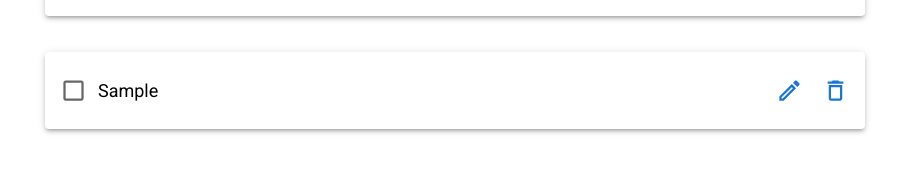
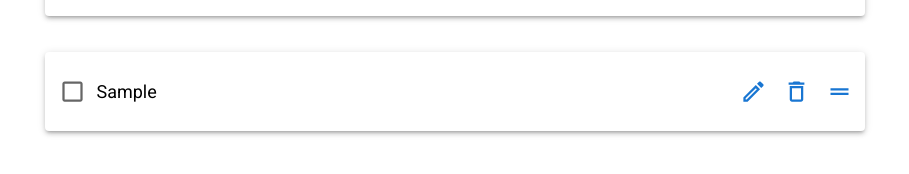
Before and after one commit to AlexFreshIce/simple_todo, a React (Create React App) app: page / in a window 1280 px wide. Both pictures are taken after typing "Sample" into the empty fields and a click on the button "ADD". Shown: the part 226-400 px from the top of the page, without its empty margins (185-1094 px from the left). Built offline with nearby package versions, Linux system fonts and the light colour scheme.

Commit message:
add drag and drop, replace selectors to slice

```diff
--- a/package.json
+++ b/package.json
@@ -6,7 +6,7 @@
     "@emotion/react": "^11.11.1",
     "@emotion/styled": "^11.11.0",
     "@mui/icons-material": "^5.14.0",
-    "@mui/material": "^5.14.0",
+    "@mui/material": "^5.14.1",
     "@reduxjs/toolkit": "^1.9.5",
     "@testing-library/jest-dom": "^5.16.5",
     "@testing-library/react": "^13.4.0",
@@ -16,6 +16,7 @@
     "@types/react": "^18.2.14",
     "@types/react-dom": "^18.2.6",
     "react": "^18.2.0",
+    "react-beautiful-dnd": "^13.1.1",
     "react-dom": "^18.2.0",
     "react-redux": "^8.1.1",
     "react-scripts": "5.0.1",
@@ -47,5 +48,8 @@
       "last 1 firefox version",
       "last 1 safari version"
     ]
+  },
+  "devDependencies": {
+    "@types/react-beautiful-dnd": "^13.1.4"
   }
 }
--- a/src/components/CustomTextArea.tsx
+++ b/src/components/CustomTextArea.tsx
@@ -6,7 +6,6 @@ import { ChangeEvent, FC, LegacyRef } from "react";
 type CustomTextAreaType = {
   textareaRef: LegacyRef<HTMLTextAreaElement> | null;
   value: string;
-  id: string;
   onTextAreaChange: (e: ChangeEvent<HTMLTextAreaElement>) => void;
   onSaveButtonClick: () => void;
   isChecked: boolean;
@@ -29,7 +28,6 @@ export const CustomTextArea: FC<CustomTextAreaType> = (props) => {
   const {
     textareaRef,
     value,
-    id,
     onTextAreaChange,
     onSaveButtonClick,
     isChecked,
@@ -43,7 +41,6 @@ export const CustomTextArea: FC<CustomTextAreaType> = (props) => {
       readOnly
       autoComplete="on"
       value={value}
-      id={id}
       onChange={onTextAreaChange}
       onBlur={onSaveButtonClick}
       css={[
--- a/src/components/ItemTodo.tsx
+++ b/src/components/ItemTodo.tsx
@@ -1,14 +1,22 @@
 import DeleteOutlinedIcon from "@mui/icons-material/DeleteOutlined";
+import DragHandleOutlinedIcon from "@mui/icons-material/DragHandleOutlined";
 import EditOutlinedIcon from "@mui/icons-material/EditOutlined";
 import SaveOutlinedIcon from "@mui/icons-material/SaveOutlined";
 import { Checkbox, IconButton, ListItem } from "@mui/material";
 import { ChangeEvent, FC, useEffect, useRef, useState } from "react";
-import { useDispatch } from "react-redux";
+import { Draggable } from "react-beautiful-dnd";
+import { useDispatch, useSelector } from "react-redux";
 import { AppDispatch } from "../store";
-import { todoChecked, todoEdit, todoRemove } from "../store/todoSlice";
+import {
+  isFilterAllSelector,
+  todoChecked,
+  todoEdit,
+  todoRemove,
+} from "../store/todoSlice";
 import { CustomTextArea } from "./CustomTextArea";
 
 type ItemTodoType = {
+  index: number;
   itemID: string;
   value: string;
   isChecked: boolean;
@@ -16,6 +24,7 @@ type ItemTodoType = {
 };
 
 export const ItemTodo: FC<ItemTodoType> = ({
+  index,
   value,
   itemID,
   isLastItem,
@@ -25,6 +34,7 @@ export const ItemTodo: FC<ItemTodoType> = ({
   const [editMode, setEditMode] = useState(false);
   const textareaRef = useRef<HTMLTextAreaElement | null>(null);
   const dispatch = useDispatch<AppDispatch>();
+  const isFilterAll = useSelector(isFilterAllSelector);
 
   useEffect(() => {
     if (textareaRef && textareaRef.current) {
@@ -64,34 +74,57 @@ export const ItemTodo: FC<ItemTodoType> = ({
   };
 
   return (
-    <ListItem divider={!isLastItem} sx={{ pl: "6px", pr: "1.1rem" }}>
+    <Draggable
+      key={itemID}
+      draggableId={itemID}
+      index={index}
+      isDragDisabled={!isFilterAll}
+    >
+      {(provided) => (
+        <ListItem
+          divider={!isLastItem}
+          sx={{ p: "0.5rem 0.25rem" }}
+          ref={provided.innerRef}
+          {...provided.draggableProps}
+        >
           <Checkbox checked={isChecked} onChange={onCheckBoxToggle} />
+
           <CustomTextArea
             textareaRef={textareaRef}
             value={todoValue}
-        id={itemID}
             onTextAreaChange={onTextAreaChange}
             onSaveButtonClick={onSaveButtonClick}
             isChecked={isChecked}
             isEditMode={editMode}
           />
+
           <IconButton
-        edge="end"
-        aria-label="delete"
+            aria-label={editMode ? "save" : "edit"}
             color="primary"
-        sx={{ mr: "0.2rem" }}
             onClick={editMode ? onSaveButtonClick : onEditButtonClick}
           >
             {editMode ? <SaveOutlinedIcon /> : <EditOutlinedIcon />}
           </IconButton>
+
           <IconButton
-        edge="end"
             aria-label="delete"
             color="primary"
             onClick={onDeleteButtonClick}
           >
             <DeleteOutlinedIcon />
           </IconButton>
+
+          {isFilterAll ? (
+            <IconButton
+              aria-label="drag"
+              color="primary"
+              {...provided.dragHandleProps}
+            >
+              <DragHandleOutlinedIcon />
+            </IconButton>
+          ) : null}
         </ListItem>
+      )}
+    </Draggable>
   );
 };
--- a/src/components/ListTodo.tsx
+++ b/src/components/ListTodo.tsx
@@ -1,32 +1,40 @@
 import { Paper } from "@mui/material";
 import List from "@mui/material/List";
 import { FC } from "react";
-import { useSelector } from "react-redux";
-import { RootState } from "../store";
-import { TodoType } from "../store/todoSlice";
+import { DragDropContext, Droppable } from "react-beautiful-dnd";
+import { useDispatch, useSelector } from "react-redux";
+import { AppDispatch } from "../store";
+import {
+  TodoType,
+  filteredTodosSelector,
+  todosReorder,
+} from "../store/todoSlice";
 import { ItemTodo } from "./ItemTodo";
 
 export const ListTodo: FC = () => {
-  const todos = useSelector((state: RootState) => {
-    switch (state.filter) {
-      case "All":
-        return state.todos;
-      case "Active":
-        return state.todos.filter((todo) => !todo.isChecked);
-      case "Done":
-        return state.todos.filter((todo) => todo.isChecked);
-      default:
-        return state.todos;
-    }
-  });
+  const dispatch = useDispatch<AppDispatch>();
 
-  return !todos.length ? null : (
+  const todos = useSelector(filteredTodosSelector);
+
+  const onDragEnd = (result: any) => {
+    if (!result.destination) return;
+    const items = Array.from(todos);
+    const [reorderedItem] = items.splice(result.source.index, 1);
+    items.splice(result.destination.index, 0, reorderedItem);
+    dispatch(todosReorder(items));
+  };
+
+  return todos.length ? (
+    <DragDropContext onDragEnd={onDragEnd}>
+      <Droppable droppableId="droppable">
+        {(provided) => (
           <Paper elevation={3} sx={{ mb: "2rem" }}>
-      <List>
+            <List {...provided.droppableProps} ref={provided.innerRef}>
               {todos.map((todo: TodoType, index: number) => {
                 return (
                   <ItemTodo
                     key={todo.id}
+                    index={index}
                     itemID={todo.id}
                     value={todo.content}
                     isChecked={todo.isChecked}
@@ -34,7 +42,11 @@ export const ListTodo: FC = () => {
                   />
                 );
               })}
+              {provided.placeholder}
             </List>
           </Paper>
-  );
+        )}
+      </Droppable>
+    </DragDropContext>
+  ) : null;
 };
--- a/src/store/todoSlice.ts
+++ b/src/store/todoSlice.ts
@@ -1,4 +1,5 @@
 import { createSlice } from "@reduxjs/toolkit";
+import { RootState } from ".";
 
 export type TodoType = {
   id: string;
@@ -40,6 +41,9 @@ const todoSlice = createSlice({
       );
       state.todos[index].isChecked = payload.value;
     },
+    todosReorder: (state, { payload }) => {
+      state.todos = payload;
+    },
     filterChange: (state, { payload }) => {
       state.filter = payload;
     },
@@ -47,5 +51,27 @@ const todoSlice = createSlice({
 });
 
 export default todoSlice.reducer;
-export const { todoAdd, todoRemove, todoEdit, todoChecked, filterChange } =
-  todoSlice.actions;
+export const {
+  todoAdd,
+  todoRemove,
+  todoEdit,
+  todoChecked,
+  filterChange,
+  todosReorder,
+} = todoSlice.actions;
+
+export const filteredTodosSelector = (state: RootState) => {
+  switch (state.filter) {
+    case "All":
+      return state.todos;
+    case "Active":
+      return state.todos.filter((todo) => !todo.isChecked);
+    case "Done":
+      return state.todos.filter((todo) => todo.isChecked);
+    default:
+      return state.todos;
+  }
+};
+
+export const filterSelector = (state: RootState) => state.filter;
+export const isFilterAllSelector = (state: RootState) => state.filter === "All";
```
Also changed, not shown: src/index.tsx (+5 -4 lines), 1 other file (tests, documents, lock files or other folders). Lines whose indentation alone changed are shown as unchanged.
